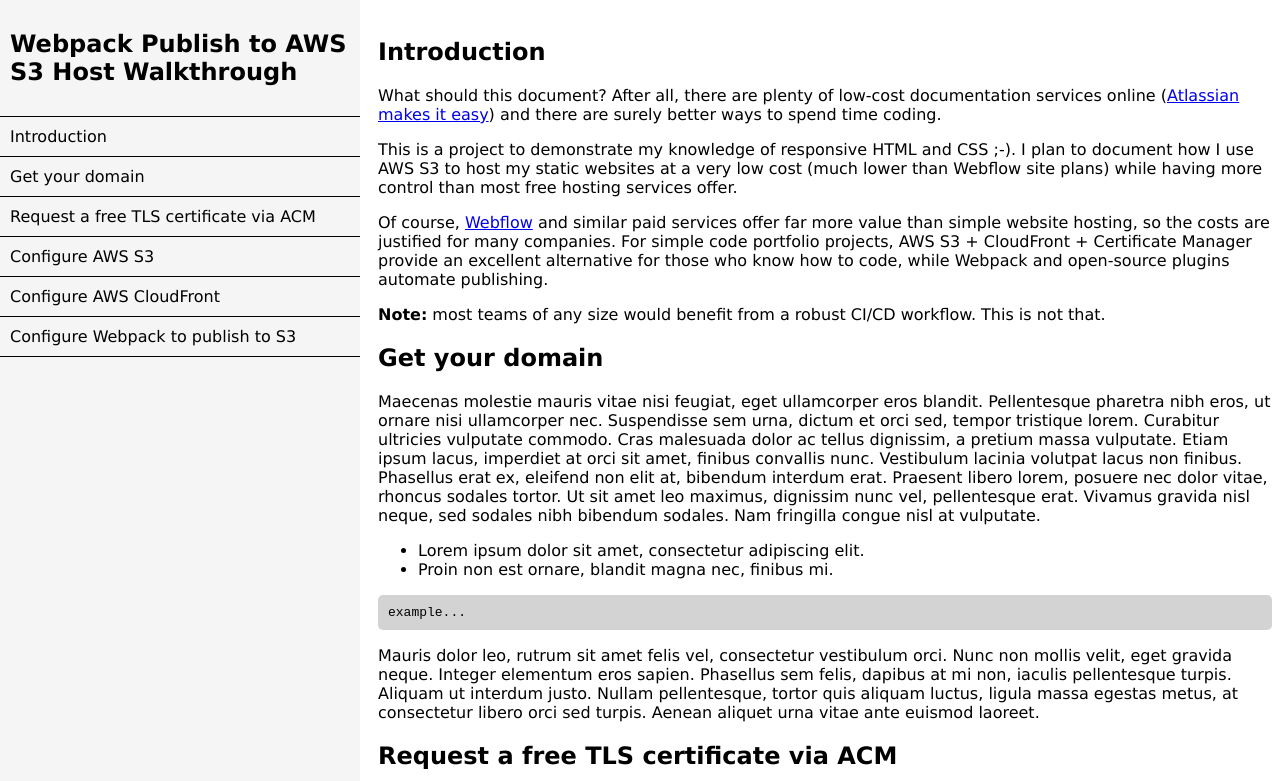
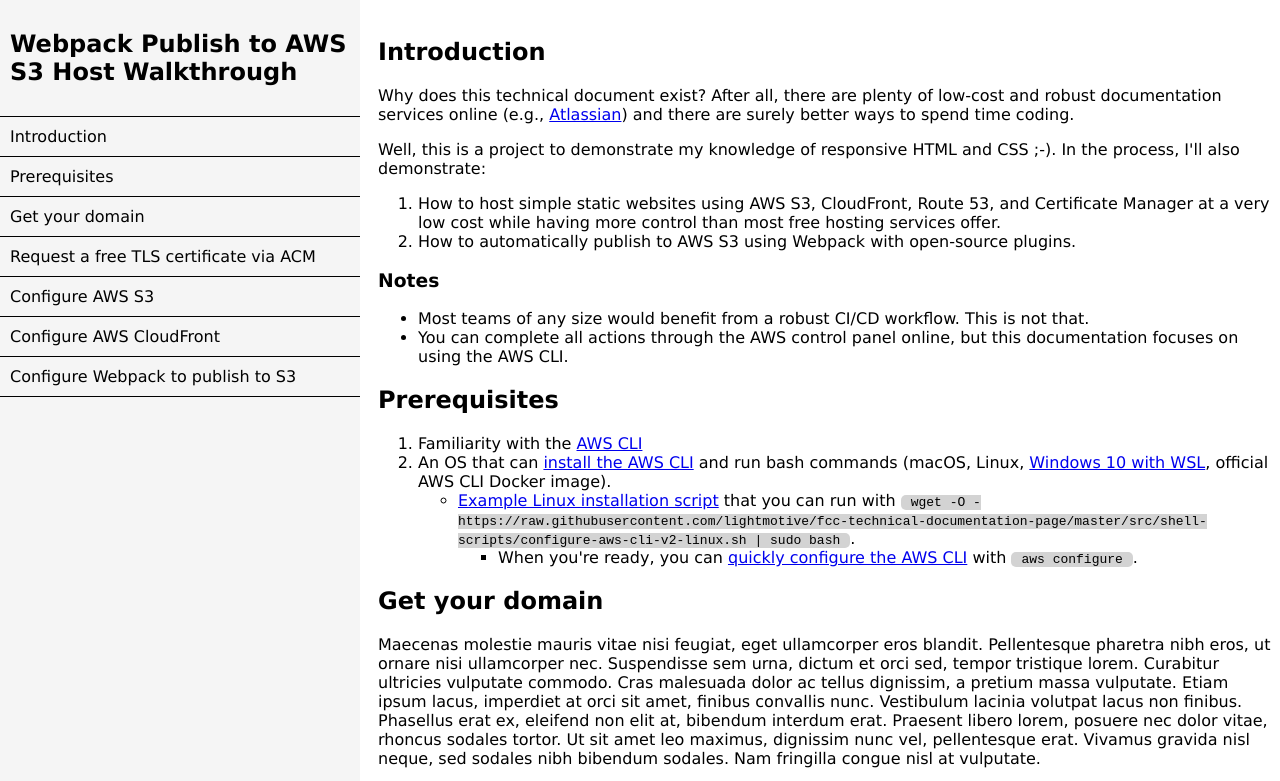
Before and after one commit to alight1/fcc-technical-documentation-page, a website built with webpack: page src/index.html in a window 1280 px wide. Shown: the top 781 px of the page. Built offline with nearby package versions, Linux system fonts and the light colour scheme.

Commit message:
Update Introduction and add Prerequisites

```diff
--- a/src/body-content.html
+++ b/src/body-content.html
@@ -3,6 +3,7 @@
     <h1>Webpack Publish to AWS S3 Host Walkthrough</h1>
   </header>
   <a href="#introduction" class="nav-link">Introduction</a>
+  <a href="#prerequisites" class="nav-link">Prerequisites</a>
   <a href="#get_your_domain" class="nav-link">Get your domain</a>
   <a href="#request_a_free_tls_certificate_via_acm" class="nav-link"
     >Request a free TLS certificate via ACM</a
@@ -26,31 +27,100 @@
   >
     <header id="section-header-introduction"><h2>Introduction</h2></header>
     <p>
-      What should this document? After all, there are plenty of low-cost
-      documentation services online (<a
+      Why does this technical document exist? After all, there are plenty of
+      low-cost and robust documentation services online (e.g.,
+      <a
         href="https://www.atlassian.com/blog/add-ons/5-real-life-examples-beautiful-technical-documentation"
         target="_blank"
-        >Atlassian makes it easy</a
+        >Atlassian</a
       >) and there are surely better ways to spend time coding.
     </p>
     <p>
-      This is a project to demonstrate my knowledge of responsive HTML and CSS
-      ;-). I plan to document how I use AWS S3 to host my static websites at a
-      very low cost (much lower than Webflow site plans) while having more
-      control than most free hosting services offer.
+      Well, this is a project to demonstrate my knowledge of responsive HTML and
+      CSS ;-). In the process, I'll also demonstrate:
     </p>
-    <p>
-      Of course, <a href="https://webflow.com/" target="_blank">Webflow</a> and
-      similar paid services offer far more value than simple website hosting, so
-      the costs are justified for many companies. For simple code portfolio
-      projects, AWS S3 + CloudFront + Certificate Manager provide an excellent
-      alternative for those who know how to code, while Webpack and open-source
-      plugins automate publishing.
-    </p>
-    <p>
-      <strong>Note:</strong> most teams of any size would benefit from a robust
-      CI/CD workflow. This is not that.
-    </p>
+    <ol>
+      <li>
+        How to host simple static websites using AWS S3, CloudFront, Route 53,
+        and Certificate Manager at a very low cost while having more control
+        than most free hosting services offer.
+      </li>
+      <li>
+        How to automatically publish to AWS S3 using Webpack with open-source
+        plugins.
+      </li>
+    </ol>
+
+    <h3>Notes</h3>
+    <ul>
+      <li>
+        Most teams of any size would benefit from a robust CI/CD workflow. This
+        is not that.
+      </li>
+      <li>
+        You can complete all actions through the AWS control panel online, but
+        this documentation focuses on using the AWS CLI.
+      </li>
+    </ul>
+  </section>
+
+  <section
+    id="prerequisites"
+    class="main-section"
+    role="region"
+    aria-labelledby="section-header-prerequisites"
+  >
+    <header id="section-header-prerequisites"><h2>Prerequisites</h2></header>
+    <ol>
+      <li>
+        Familiarity with the
+        <a
+          href="https://docs.aws.amazon.com/cli/latest/userguide/cli-chap-welcome.html"
+          target="_blank"
+          >AWS CLI</a
+        >
+      </li>
+      <li>
+        An OS that can
+        <a
+          href="https://docs.aws.amazon.com/cli/latest/userguide/install-cliv2.html"
+          target="_blank"
+          >install the AWS CLI</a
+        >
+        and run bash commands (macOS, Linux,
+        <a
+          href="https://docs.microsoft.com/en-us/windows/wsl/about"
+          target="_blank"
+          >Windows 10 with WSL</a
+        >, official AWS CLI Docker image).
+        <ul>
+          <li>
+            <a
+              href="https://raw.githubusercontent.com/lightmotive/fcc-technical-documentation-page/master/src/shell-scripts/configure-aws-cli-v2-linux.sh"
+              target="_blank"
+              >Example Linux installation script</a
+            >
+            that you can run with
+            <code
+              >wget -O -
+              https://raw.githubusercontent.com/lightmotive/fcc-technical-documentation-page/master/src/shell-scripts/configure-aws-cli-v2-linux.sh
+              | sudo bash</code
+            >.
+            <ul>
+              <li>
+                When you're ready, you can
+                <a
+                  href="https://docs.aws.amazon.com/cli/latest/userguide/cli-chap-configure.html#cli-quick-configuration"
+                  target="_blank"
+                  >quickly configure the AWS CLI</a
+                >
+                with <code>aws configure</code>.
+              </li>
+            </ul>
+          </li>
+        </ul>
+      </li>
+    </ol>
   </section>
 
   <section
--- a/src/style.css
+++ b/src/style.css
@@ -61,10 +61,15 @@
 }
 
 code {
+  padding: 0 10px;
+  background-color: lightgrey;
+  border-radius: 5px;
+}
+
+code.code-block {
   display: block;
-  background-color: lightgrey;
   padding: 10px;
-  border-radius: 5px;
+  overflow: auto;
 }
 
 @media (max-width: 800px) {
```
